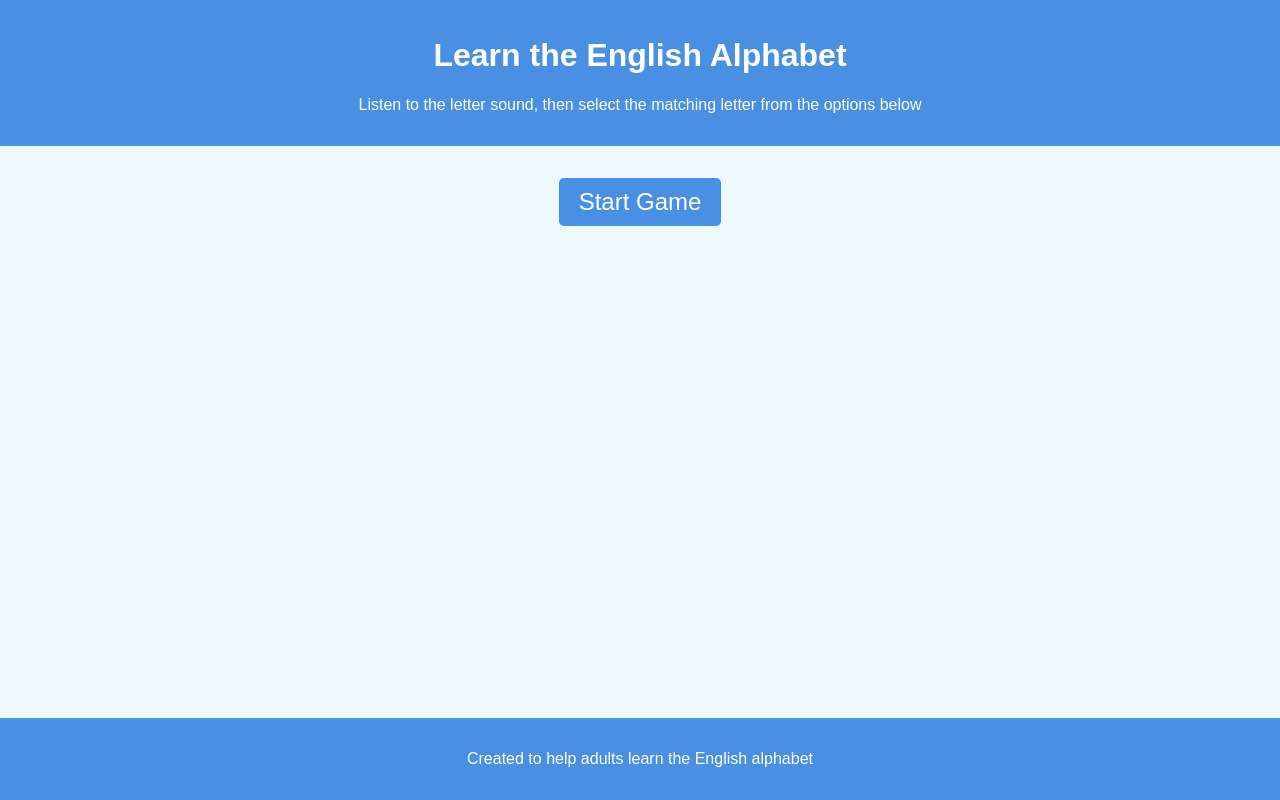
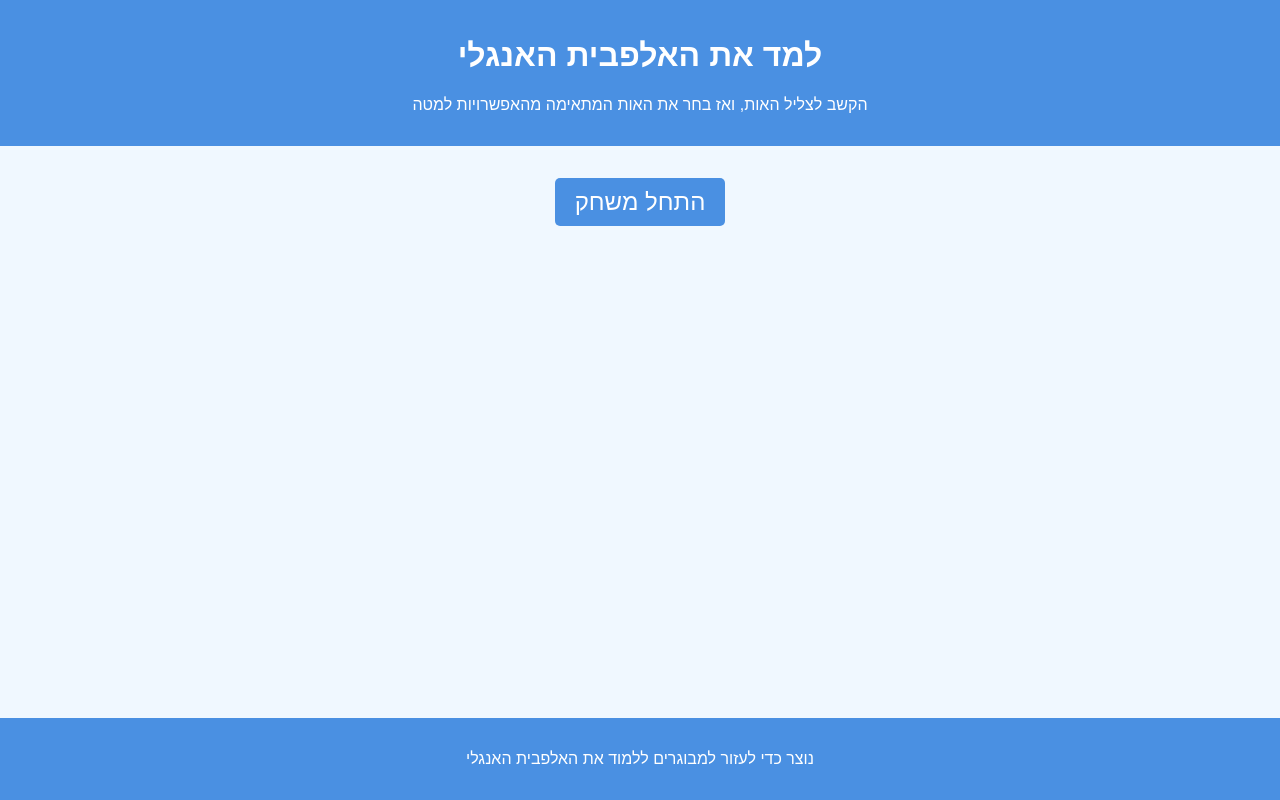
Before and after one commit to avi-shatz/AlphabetGame, a plain HTML site: page index.html in a window 1280 px wide. Drawn offline with Linux system fonts and the light colour scheme.

Commit message:
Change content to Hebrew

```diff
--- a/index.html
+++ b/index.html
@@ -121,25 +121,25 @@
 </head>
 <body>
     <header>
-        <h1>Learn the English Alphabet</h1>
-        <p>Listen to the letter sound, then select the matching letter from the options below</p>
+        <h1>למד את האלפבית האנגלי</h1>
+        <p>הקשב לצליל האות, ואז בחר את האות המתאימה מהאפשרויות למטה</p>
     </header>
     <main>
-        <button id="start-game">Start Game</button>
+        <button id="start-game">התחל משחק</button>
         <div id="game-area">
             <div id="speed-control">
                 <span>Slow</span>
                 <input type="range" id="speed-slider" min="1" max="5" value="3">
                 <span>Fast</span>
             </div>
-            <button id="play-sound">Play Sound Again</button>
+            <button id="play-sound">השמע שוב</button>
             <div id="letter-options"></div>
             <div id="feedback"></div>
             <div id="score">Score: 0</div>
         </div>
     </main>
     <footer>
-        <p>Created to help adults learn the English alphabet</p>
+        <p>נוצר כדי לעזור למבוגרים ללמוד את האלפבית האנגלי</p>
     </footer>
     <script>
         const alphabet = 'ABCDEFGHIJKLMNOPQRSTUVWXYZ'.split('');
```
